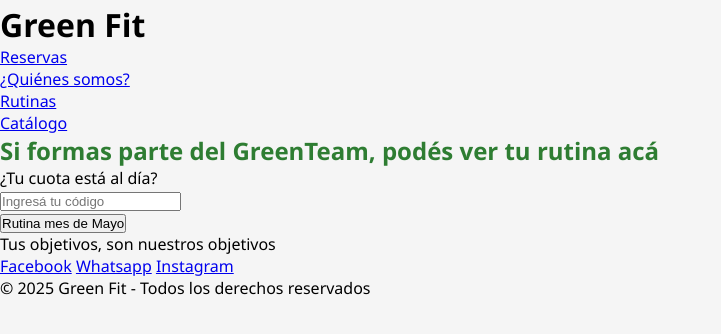
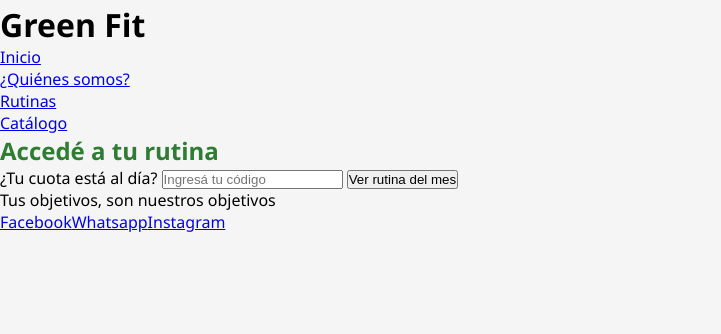
Before and after one commit to adr1anchoo/GreenFit, a plain HTML site: page pages/rutinas.html in a window 1280 px wide. Shown: the part 62-396 px from the top of the page, without its empty margins (0-721 px from the left). Drawn offline with Linux system fonts and the light colour scheme; files that its build step writes are made by us from their sources.

Commit message:
Update rutinas.html

```diff
--- a/pages/rutinas.html
+++ b/pages/rutinas.html
@@ -1,54 +1,34 @@
 <!DOCTYPE html>
 <html lang="es">
 <head>
-  <meta charset="UTF-8" />
-  <meta name="viewport" content="width=device-width, initial-scale=1.0"/>
+  <meta charset="UTF-8">
+  <meta name="viewport" content="width=device-width, initial-scale=1.0">
   <title>Rutinas - Green Fit</title>
-  <link rel="stylesheet" href="../styles.css" />
+  <link rel="stylesheet" href="../dist/styles.css">
 </head>
 <body>
-
-  <header class="header">
+  <header class="header container">
     <img src="../assets/Green (2).png" alt="Logo GreenFit" class="logo">
     <h1 class="titulo">Green Fit</h1>
     <nav class="nav">
       <ul>
-        <li><a href="../index.html">Reservas</a></li>
-        <li><a href="./quienes-somos.html">¿Quiénes somos?</a></li>
-        <li><a href="./rutinas.html" class="active">Rutinas</a></li>
-        <li><a href="./catalogo.html">Catálogo</a></li>
+        <li><a href="../index.html">Inicio</a></li>
+        <li><a href="quienes-somos.html">¿Quiénes somos?</a></li>
+        <li><a href="rutinas.html" class="active">Rutinas</a></li>
+        <li><a href="catalogo.html">Catálogo</a></li>
       </ul>
     </nav>
   </header>
 
-  <main class="rutinas">
-    <section class="content-section">
-      <h2>Si formas parte del GreenTeam, podés ver tu rutina acá</h2>
-
-      <div class="form-rutina">
-        <label for="codigo">¿Tu cuota está al día?</label><br>
-        <input type="text" id="codigo" name="codigo" placeholder="Ingresá tu código" class="input-fecha">
-      </div>
-
-      <div class="btn-container">
-        <button class="btn-reservar">Rutina mes de Mayo</button>
-      </div>
+  <main class="main container">
+    <section class="rutinas">
+      <h2>Accedé a tu rutina</h2>
+      <label for="codigo">¿Tu cuota está al día?</label>
+      <input type="text" id="codigo" placeholder="Ingresá tu código">
+      <button>Ver rutina del mes</button>
     </section>
-
-    <section class="frase">
-      <p>Tus objetivos, son nuestros objetivos</p>
-    </section>
-
-    <section class="redes">
-      <a href="#">Facebook</a>
-      <a href="#">Whatsapp</a>
-      <a href="#">Instagram</a>
-    </section>
+    <section class="frase"><p>Tus objetivos, son nuestros objetivos</p></section>
+    <section class="redes"><a href="#">Facebook</a><a href="#">Whatsapp</a><a href="#">Instagram</a></section>
   </main>
-
-  <footer>
-    <p>&copy; 2025 Green Fit - Todos los derechos reservados</p>
-  </footer>
-
 </body>
 </html>
```
